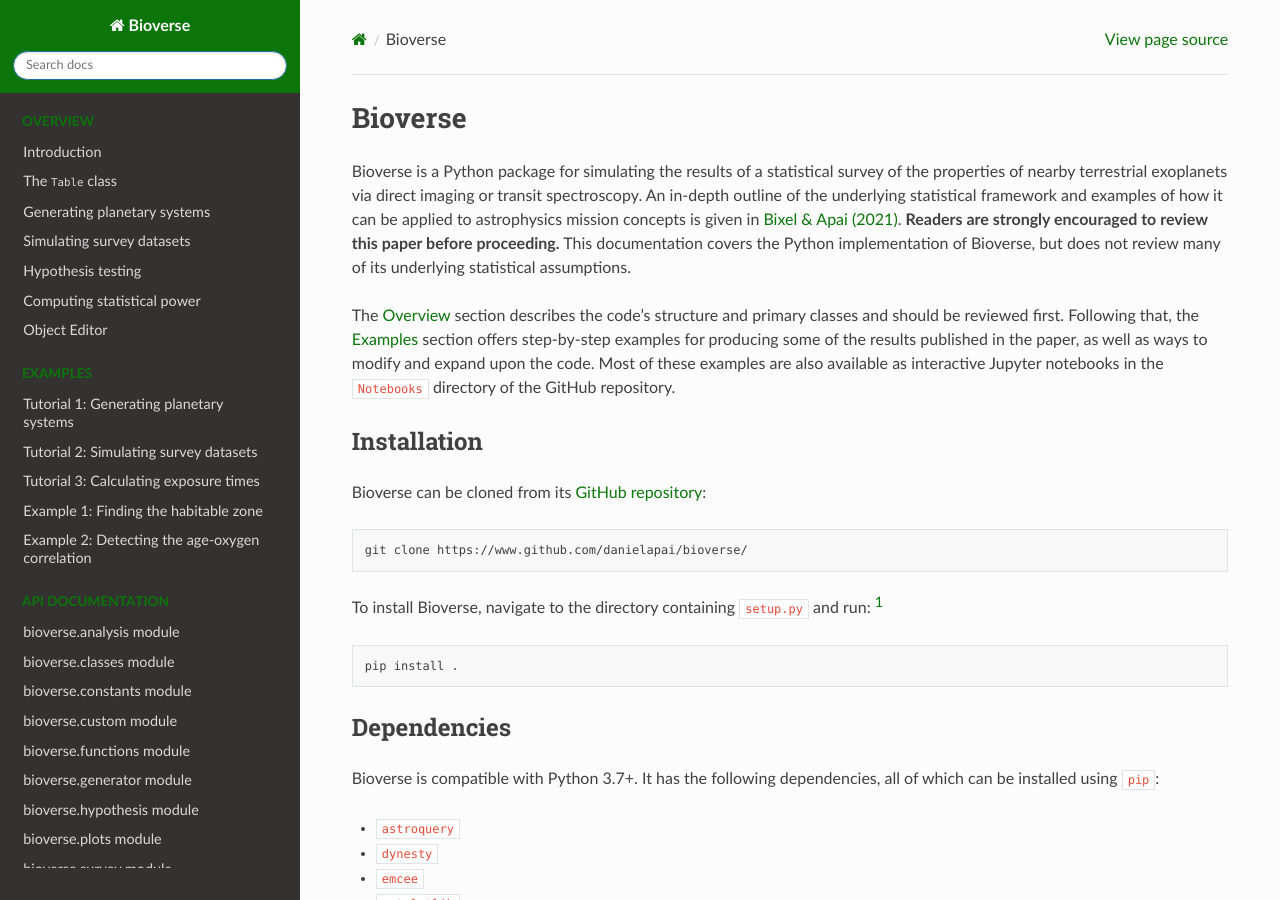
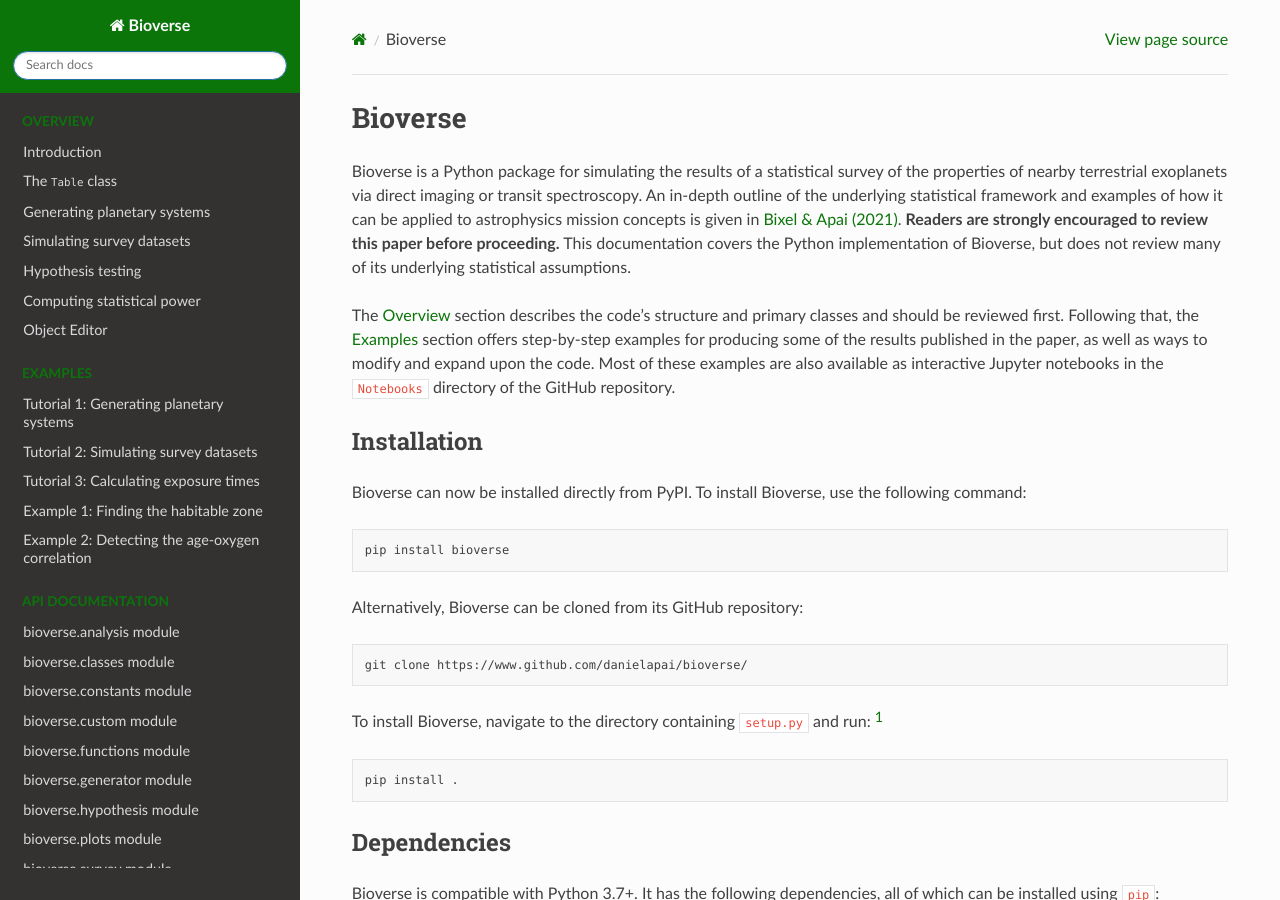
Before and after one commit to danielapai/bioverse, a Sphinx documentation site: the page built from docs/index.rst, in a window 1280 px wide and 900 px high. Built offline with Sphinx 7.4.7 and the Read the Docs theme 3.1.0, drawn with Linux system fonts in a browser that asks for light colours.

Commit message:
Update index.rst
Added:
 Bioverse can now be installed directly from PyPI. To install Bioverse, use the following command:

.. code-block:: bash

    pip install bioverse

Alternatively, Bioverse can be cloned from its GitHub repository:

```diff
--- a/docs/index.rst
+++ b/docs/index.rst
@@ -13,7 +13,13 @@
 Installation
 ************
 
-Bioverse can be cloned from its `GitHub repository <https://github.com/danielapai/bioverse/>`_:
+Bioverse can now be installed directly from PyPI. To install Bioverse, use the following command:
+
+.. code-block:: bash
+
+    pip install bioverse
+
+Alternatively, Bioverse can be cloned from its GitHub repository:
 
 .. code-block:: bash
 
```
